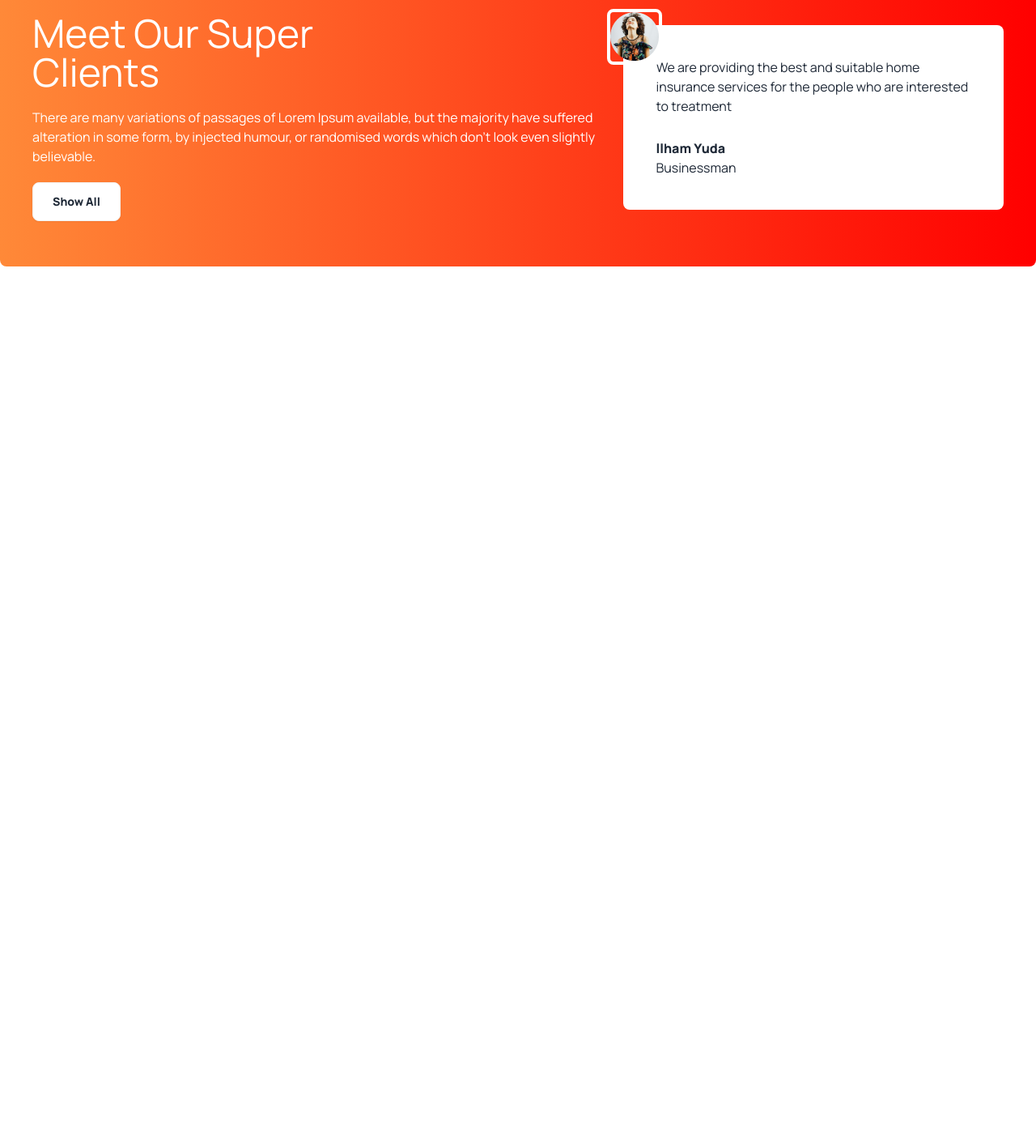
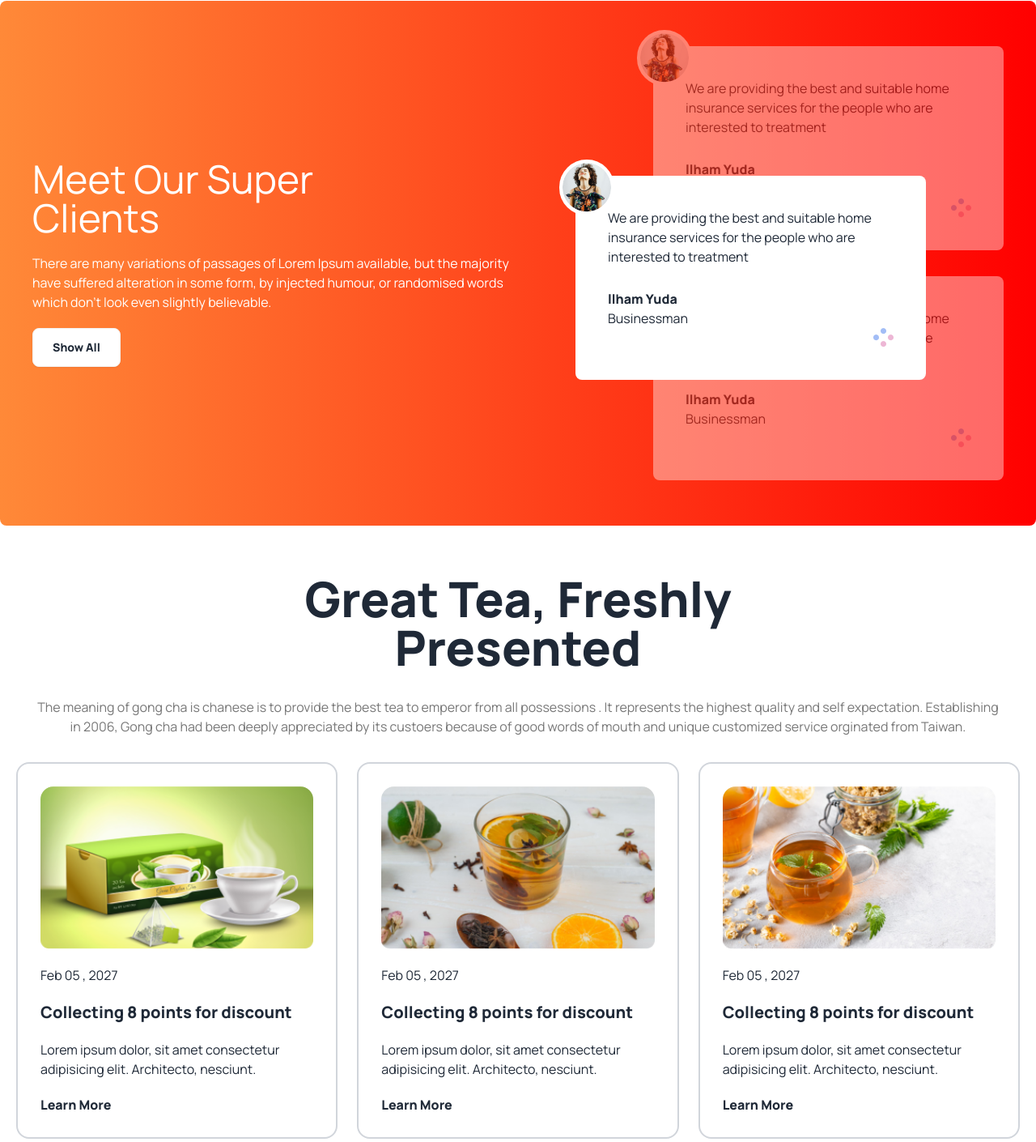
Before and after one commit to SIFAT-AOC/Tea-Landing-page, a plain HTML site: page index.html in a window 1280 px wide. Shown: the part 1875-3285 px from the top of the page at 81% size. Before the commit the page ends 2244 px from the top, so only its background shows below. Drawn offline with nearby package versions, Linux system fonts and the light colour scheme.

Commit message:
news section done

```diff
--- a/index.html
+++ b/index.html
@@ -111,7 +111,7 @@
 
       <!-- great tea  -->
 
-      <section class="container mx-auto my-10">
+      <section class="container mx-auto my-10 p-5">
         <div class="flex flex-col lg:flex-row gap-7">
           <div class="grid grid-cols-1 md:grid-cols-2 gap-8 flex-1">
             <div
@@ -162,18 +162,21 @@
       </section>
 
       <section
-        class="container mx-auto my-10 py-14 px-10 bg-gradient-to-r from-[#FF8938] to-[#FF0000] flex justify-between items-center gap-6 rounded-lg"
+        class="container mx-auto my-10 py-14 px-10 bg-gradient-to-r from-[#FF8938] to-[#FF0000] rounded-lg"
       >
-        <div class="space-y-5 text-white">
+        <div
+          class="flex lg:flex-nowrap flex-wrap justify-between items-center gap-10"
+        >
+          <div class="space-y-5 lg:pr-28 text-white">
             <h2 class="text-5xl">
               Meet Our Super <br />
               Clients
             </h2>
             <p class="text-base">
-            There are many variations of passages of Lorem Ipsum available, but
-            the majority have suffered alteration in some form, by injected
-            humour, or randomised words which don't look even slightly
-            believable.
+              There are many variations of passages of Lorem Ipsum available,
+              but the majority have suffered alteration in some form, by
+              injected humour, or randomised words which don't look even
+              slightly believable.
             </p>
             <button
               class="btn bg-white py-3 px-6 font-extrabold text-gradient-to-r from-[#FF8938] to-[#FF0000]"
@@ -181,19 +184,138 @@
               Show All
             </button>
           </div>
-        <div class="relative text-base bg-white p-10 rounded-lg">
+          <div class="relative">
+            <!-- frist review -->
+            <div
+              class="z-0 lg:w-[433px] relative mb-8 opacity-40 text-base bg-white p-10 rounded-lg"
+            >
               <img
-            class="border-white border-4 rounded-lg border-solid absolute -left-5 -top-5"
+                class="border-white bg-white border-4 rounded-full border-solid absolute -left-5 -top-5"
                 src="./images/client.png"
                 alt=""
                 srcset=""
               />
               <p class="mb-7">
-            We are providing the best and suitable home insurance services for
-            the people who are interested to treatment
+                We are providing the best and suitable home insurance services
+                for the people who are interested to treatment
               </p>
               <h3 class="font-extrabold">llham Yuda</h3>
               <p class="">Businessman</p>
+              <div class="flex justify-end">
+                <img src="./images/circles.png" alt="" srcset="" />
+              </div>
+            </div>
+            <!-- second review -->
+            <div
+              class="z-10 absolute lg:w-[433px] top-40 lg:-left-24 text-base bg-white p-10 rounded-lg"
+            >
+              <img
+                class="border-white bg-white border-4 rounded-full border-solid absolute -left-5 -top-5"
+                src="./images/client.png"
+                alt=""
+                srcset=""
+              />
+              <p class="mb-7">
+                We are providing the best and suitable home insurance services
+                for the people who are interested to treatment
+              </p>
+              <h3 class="font-extrabold">llham Yuda</h3>
+              <p class="">Businessman</p>
+              <div class="flex justify-end">
+                <img src="./images/circles.png" alt="" srcset="" />
+              </div>
+            </div>
+            <!-- third review -->
+            <div
+              class="z-0 lg:w-[433px] relative opacity-40 text-base bg-white p-10 rounded-lg"
+            >
+              <img
+                class="border-white bg-white border-4 rounded-full border-solid absolute -left-5 -top-5"
+                src="./images/client.png"
+                alt=""
+                srcset=""
+              />
+              <p class="mb-7">
+                We are providing the best and suitable home insurance services
+                for the people who are interested to treatment
+              </p>
+              <h3 class="font-extrabold">llham Yuda</h3>
+              <p class="">Businessman</p>
+              <div class="flex justify-end">
+                <img src="./images/circles.png" alt="" srcset="" />
+              </div>
+            </div>
+          </div>
+        </div>
+      </section>
+      <!-- news events section -->
+      <section class="p-5 container mx-auto my-10 space-y-8">
+        <h2 class="text-center text-6xl font-extrabold">
+          Great Tea, Freshly <br />
+          Presented
+        </h2>
+        <p class="text-center text-balance text-[#777777]">
+          The meaning of gong cha is chanese is to provide the best tea to
+          emperor from all possessions . It represents the highest quality and
+          self expectation. Establishing in 2006, Gong cha had been deeply
+          appreciated by its custoers because of good words of mouth and unique
+          customized service orginated from Taiwan.
+        </p>
+        <div class="grid lg:grid-cols-3 md:grid-cols-2 grid-cols-1 gap-6">
+          <div
+            class="space-y-5 card p-7 bg-base-100 border-2 border-solid border-gray-300"
+          >
+            <figure>
+              <img src="./images/news-1.png" class="w-full" alt="Shoes" />
+            </figure>
+            <div class="text-base space-y-5">
+              <p>Feb 05 , 2027</p>
+              <h2 class="card-title font-extrabold">
+                Collecting 8 points for discount
+              </h2>
+              <p>
+                Lorem ipsum dolor, sit amet consectetur adipisicing elit.
+                Architecto, nesciunt.
+              </p>
+              <h3 class="font-extrabold">Learn More</h3>
+            </div>
+          </div>
+          <div
+            class="space-y-5 card p-7 bg-base-100 border-2 border-solid border-gray-300"
+          >
+            <figure>
+              <img src="./images/news-2.png" class="w-full" alt="Shoes" />
+            </figure>
+            <div class="text-base space-y-5">
+              <p>Feb 05 , 2027</p>
+              <h2 class="card-title font-extrabold">
+                Collecting 8 points for discount
+              </h2>
+              <p>
+                Lorem ipsum dolor, sit amet consectetur adipisicing elit.
+                Architecto, nesciunt.
+              </p>
+              <h3 class="font-extrabold">Learn More</h3>
+            </div>
+          </div>
+          <div
+            class="space-y-5 card p-7 bg-base-100 border-2 border-solid border-gray-300"
+          >
+            <figure>
+              <img src="./images/news-3.png" class="w-full" alt="Shoes" />
+            </figure>
+            <div class="text-base space-y-5">
+              <p>Feb 05 , 2027</p>
+              <h2 class="card-title font-extrabold">
+                Collecting 8 points for discount
+              </h2>
+              <p>
+                Lorem ipsum dolor, sit amet consectetur adipisicing elit.
+                Architecto, nesciunt.
+              </p>
+              <h3 class="font-extrabold">Learn More</h3>
+            </div>
+          </div>
         </div>
       </section>
     </main>
```
Lines whose indentation alone changed are shown as unchanged.
